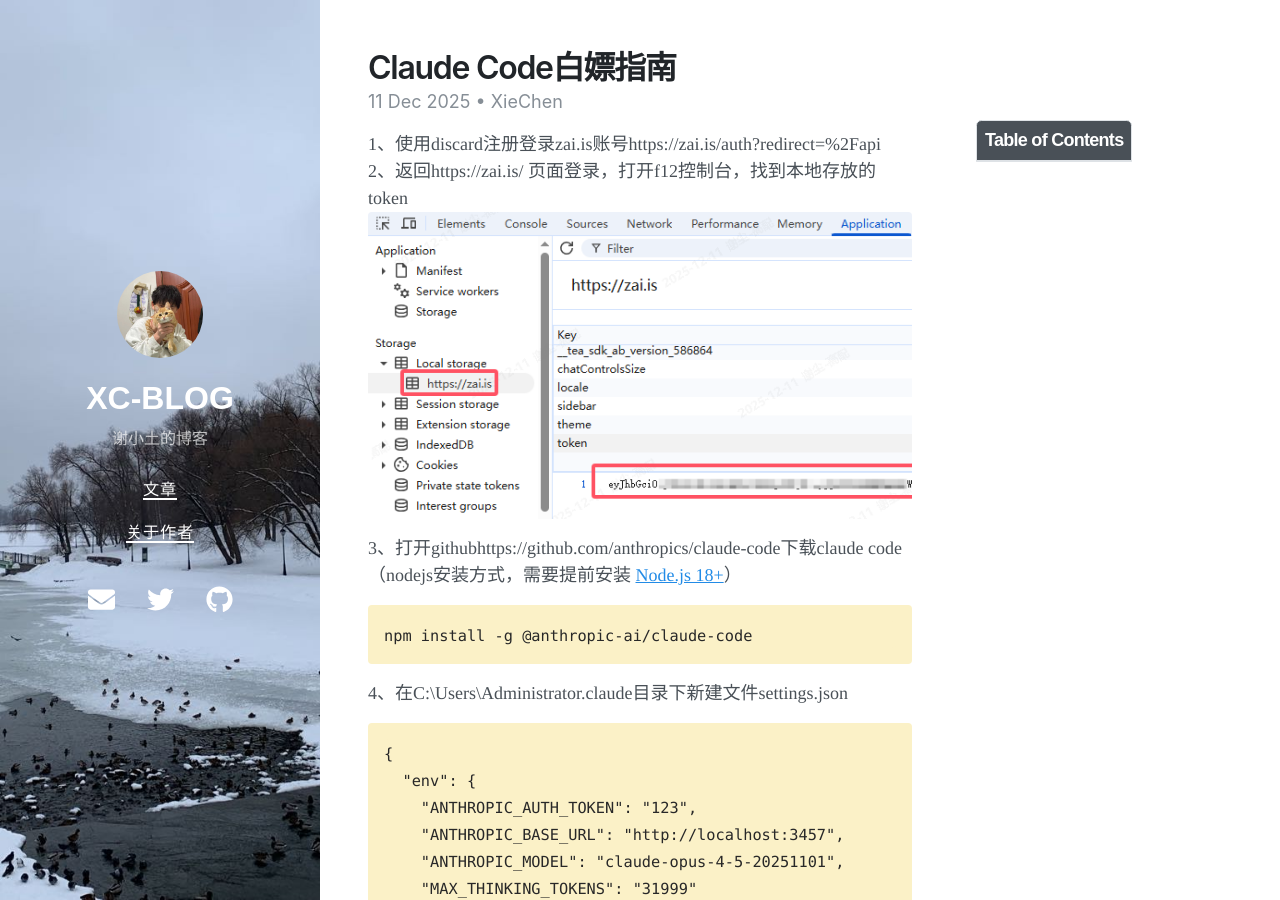
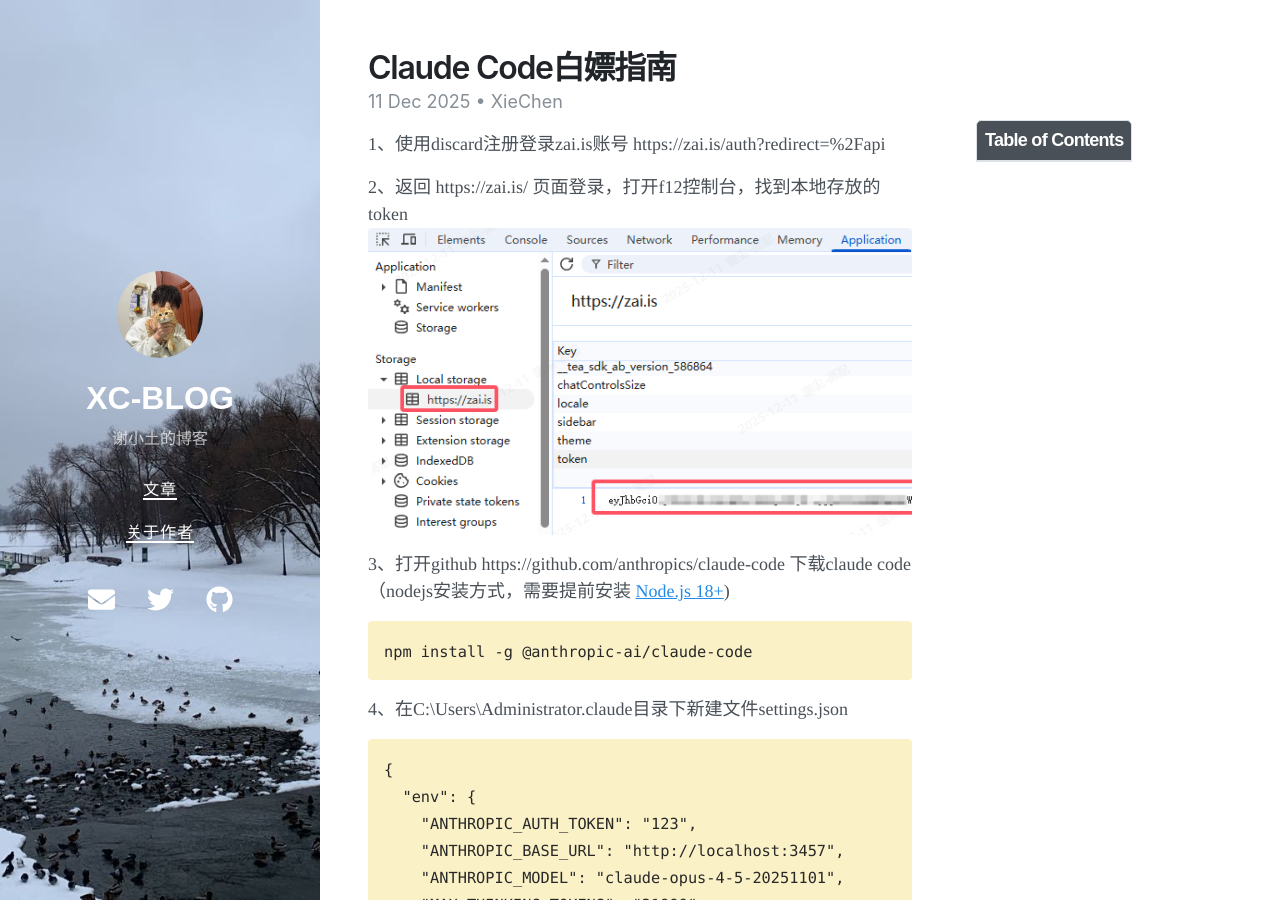
Before and after one commit to AKA-PoetCoder-XC/xc-blog, a Jekyll site: the page built from _posts/2025-12-11-Claude Code白嫖指南.md, in a window 1280 px wide and 900 px high. Built offline with Jekyll 4.4.1, drawn with Linux system fonts in a browser that asks for light colours; nearby versions of some CDN libraries; part of the change alters nothing that is shown; some of the changed text lies outside the part shown.

Commit message:
Update article

````diff
--- a/_posts/2025-12-11-Claude Code白嫖指南.md
+++ b/_posts/2025-12-11-Claude Code白嫖指南.md
@@ -8,11 +8,12 @@ author: XieChen
 toc:  true
 ---
 
-1、使用discard注册登录zai.is账号https://zai.is/auth?redirect=%2Fapi
-2、返回https://zai.is/ 页面登录，打开f12控制台，找到本地存放的token
+1、使用discard注册登录zai.is账号 https://zai.is/auth?redirect=%2Fapi
+
+2、返回 https://zai.is/  页面登录，打开f12控制台，找到本地存放的token
 ![image-20251211104500132](https://raw.githubusercontent.com/AKA-PoetCoder-XC/xc-blog/main/img/image-20251211104500132.png)
 
-3、打开githubhttps://github.com/anthropics/claude-code下载claude code（nodejs安装方式，需要提前安装 [Node.js 18+](https://nodejs.org/en/download/)）
+3、打开github https://github.com/anthropics/claude-code 下载claude code（nodejs安装方式，需要提前安装 [Node.js 18+](https://nodejs.org/en/download/))
 
 ```
 npm install -g @anthropic-ai/claude-code
@@ -63,7 +64,7 @@ app.use(express.json({ limit: '50mb' }));
 // 目标 API 配置（OpenAI 格式）
 const TARGET_API = {
   baseUrl: 'https://zai.is/api/v1',
-  apiKey: 'eyJhbGciOiJIUzI1NiIsInR5cCI6IkpXVCJ9.eyJpZCI6ImM2NmQ4OWIyLTBiMjQtNGQ1ZC04NGI3LWExNzE3ZmI5MWU1MSIsImV4cCI6MTc2NTQyNjM0OH0.1KffeljwtYnqg7XvhyozqkTMtnCkP4QDtlPtEJTnQ-0'
+  apiKey: '这里填登录zai.is后存储在本地的token,过期了就重新登录获取token'
 };
 
 // 缓存的模型列表
````
Also changed, not shown: img/image-20251211101548341.png.
